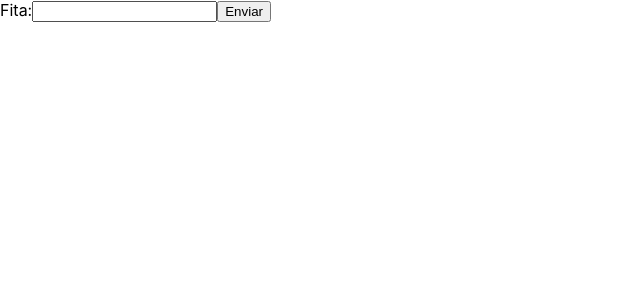
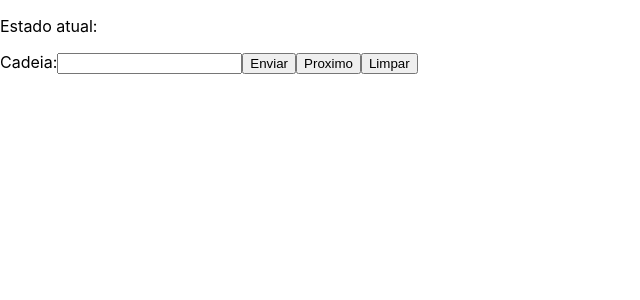
Before and after one commit to kauelso/Maquina-turing, a React (Create React App) app: page / in a window 1280 px wide. Shown: the top 300 px of the page, without its empty margins (0-640 px from the left). Built offline with nearby package versions, Linux system fonts and the light colour scheme.

Commit message:
logica completa

```diff
--- a/package.json
+++ b/package.json
@@ -13,6 +13,7 @@
     "react": "^18.1.0",
     "react-dom": "^18.1.0",
     "react-scripts": "5.0.1",
+    "styled-components": "^5.3.5",
     "typescript": "^4.4.2",
     "web-vitals": "^2.1.0"
   },
@@ -39,5 +40,8 @@
       "last 1 firefox version",
       "last 1 safari version"
     ]
+  },
+  "devDependencies": {
+    "@types/styled-components": "^5.1.25"
   }
 }
--- a/src/components/Entrada/index.tsx
+++ b/src/components/Entrada/index.tsx
@@ -18,7 +18,7 @@ export function Entrada({fita, setFita}: Props){
 
     return(
         <>
-            <label >Fita:
+            <label >Cadeia:
             <input type="text" value={fitaString} onChange={(e) => setFitaString(e.target.value)} />
             </label>
             <input type="submit" value="Enviar" onClick={FitaParaArray}/>
--- a/src/components/Menu/index.tsx
+++ b/src/components/Menu/index.tsx
@@ -2,6 +2,7 @@ import { useEffect, useState } from "react";
 import { Estado } from "../../types/Estado";
 import { MaquinaTuring } from "../../types/MaquinaTuring";
 import { Entrada } from "../Entrada";
+import data from "../data/maquina.json";
 
 export function Menu(){
     const [estadoAtual, setEstadoAtual] = useState<Estado>();
@@ -11,12 +12,42 @@ export function Menu(){
     const [erro, setErro] = useState<string>("");
     const [sucesso, setSucesso] = useState<string>("");
 
+    const passos = [];
+
     useEffect(()=>{
+        return () =>{
+            setMaquina(data);
+            setEstadoAtual(maquina?.estados.find((value) => value.nome ===    maquina.estadoInicial))
+            setFita([maquina?.simboloBranco ?? ""]);
+        }
+    },[]);
+
+    function limpa(){
+        setPosicao(0);
+        setEstadoAtual(maquina?.estados.find((value) => value.nome ===    maquina.estadoInicial))
         setFita([maquina?.simboloBranco ?? ""]);
-    },[])
+        setErro("");
+        setSucesso("");
+    }
+
+    function acelerar(){
+        while(erro === "" && sucesso === ""){
+            passo()
+        }
+    }
 
     function passo(){
-        const transicao = estadoAtual?.trasicoes.find((value) => value.simboloEntrada === fita[posicao])
+        console.log(fita);
+
+        //Salva passos
+        let fitaString = "";
+        fita.map((value) => fitaString.concat(value));
+        passos.push(fitaString);
+
+        //Aumenta tamanho da fita
+        if(posicao === fita.length) fita.push(maquina?.simboloBranco?? "");
+
+        const transicao = estadoAtual?.transicoes.find((value) => value.simboloEntrada === fita[posicao])
         if(transicao !== undefined) {
             //Escreve na fita
             const fitaAuxiliar = [...fita]
@@ -36,16 +67,23 @@ export function Menu(){
             setSucesso("ACEITA")
         }else if(maquina?.alfabetoFita.find((value) => value === fita[posicao]) === undefined){
             setErro("REJEITA: Simbolo não pertence ao alfabeto.")
-        }else if(fita[posicao] === '|'){
-            setErro("REJEITA: Índice da fita inválido.")
         }else{
+            console.log(estadoAtual)
             setErro("REJEITA: Nenhuma transição para esse símbolo encontrada.")
         }
     }
 
     return(
         <div>
+            <p>Estado atual: {estadoAtual?.nome}</p>
             <Entrada setFita={setFita} fita={fita}/>
+            <button onClick={passo}>Proximo</button>
+            {/* <button onClick={acelerar}>Acelerar</button> */}
+            <button onClick={limpa}>Limpar</button>
+            <br />
+            {fita}
+            <p>{sucesso}</p>
+            <p>{erro}</p>
         </div>
     );
 }
--- /dev/null
+++ b/src/components/data/maquina.json
@@ -0,0 +1,105 @@
+{
+    "estados":[
+        {
+            "nome":"q0",
+            "transicoes":[
+                {
+                    "estadoDestino": "q0",
+                    "direcao": "D",
+                    "simboloEntrada": "|",
+                    "simboloSaida": "|"
+                },
+                {
+                    "estadoDestino": "q1",
+                    "direcao": "D",
+                    "simboloEntrada": "0",
+                    "simboloSaida": "X"
+                },
+                {
+                    "estadoDestino": "q3",
+                    "direcao": "D",
+                    "simboloEntrada": "Y",
+                    "simboloSaida": "Y"
+                },
+                {
+                    "estadoDestino": "q4",
+                    "direcao": "D",
+                    "simboloEntrada": "B",
+                    "simboloSaida": "B"
+                }
+            ]
+        },
+        {
+            "nome":"q1",
+            "transicoes":[
+                {
+                    "estadoDestino": "q1",
+                    "direcao": "D",
+                    "simboloEntrada": "0",
+                    "simboloSaida": "0"
+                },
+                {
+                    "estadoDestino": "q1",
+                    "direcao": "D",
+                    "simboloEntrada": "Y",
+                    "simboloSaida": "Y"
+                },
+                {
+                    "estadoDestino": "q2",
+                    "direcao": "E",
+                    "simboloEntrada": "1",
+                    "simboloSaida": "Y"
+                }
+            ]
+        },
+        {
+            "nome":"q2",
+            "transicoes":[
+                {
+                    "estadoDestino": "q2",
+                    "direcao": "E",
+                    "simboloEntrada": "0",
+                    "simboloSaida": "0"
+                },
+                {
+                    "estadoDestino": "q2",
+                    "direcao": "E",
+                    "simboloEntrada": "Y",
+                    "simboloSaida": "Y"
+                },
+                {
+                    "estadoDestino": "q0",
+                    "direcao": "D",
+                    "simboloEntrada": "X",
+                    "simboloSaida": "X"
+                }
+            ]
+        },
+        {
+            "nome":"q3",
+            "transicoes":[
+                {
+                    "estadoDestino": "q3",
+                    "direcao": "D",
+                    "simboloEntrada": "Y",
+                    "simboloSaida": "Y"
+                },
+                {
+                    "estadoDestino": "q4",
+                    "direcao": "D",
+                    "simboloEntrada": "B",
+                    "simboloSaida": "B"
+                }
+            ]
+        },
+        {
+            "nome":"q4",
+            "transicoes":[]
+        }
+    ],
+    "estadoInicial":"q0",
+    "alfabeto":["0","1"],
+    "alfabetoFita":["|","0","1","X","Y","B"],
+    "simboloBranco":"B",
+    "estadosFinais":["q4"]
+}
--- a/src/types/Estado.ts
+++ b/src/types/Estado.ts
@@ -2,5 +2,5 @@ import { Transicao } from "./Transicao";
 
 export interface Estado{
     nome: string,
-    trasicoes: Transicao[]
+    transicoes: Transicao[]
 }
```
Also changed, not shown: 1 other file (tests, documents, lock files or other folders).
